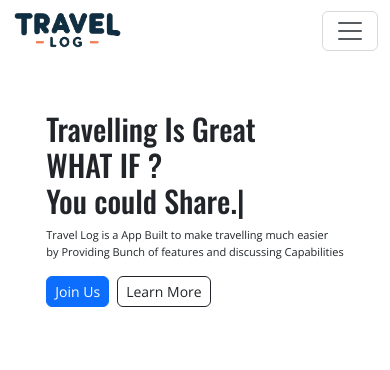
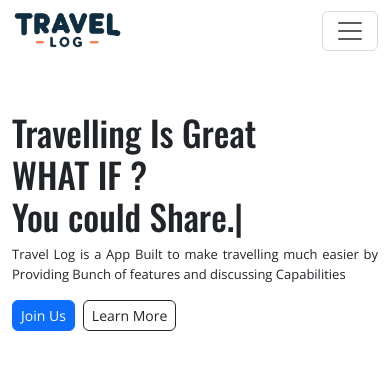
Before and after one commit to sumanbyte/travel-log-app, a React (Vite) app in the folder frontend/: page / in a window 390 px wide. Shown: the top 370 px of the page. Built offline with nearby package versions, Linux system fonts and the light colour scheme; no server answers.

Commit message:
ui improvements and responsiveness

```diff
--- a/frontend/src/components/About.jsx
+++ b/frontend/src/components/About.jsx
@@ -18,43 +18,43 @@ const About = () => {
       </div>
       <div className='d-flex flex-column '>
         <div className='d-flex justify-content-between align-items-center my-5 flex-wrap'>
-          <img src={Connect} alt="Connecting persons" width={300} height={300} />
+          <img className="img-full-width" src={Connect} alt="Connecting persons" width={300} height={300} />
           <div className='col-md-5'>
             <h1 className='font-owsald'>Connect...</h1>
             <p>Finding fellow travelers who share your passion and destination preferences. Let&apos;s connect and explore together.</p>
           </div>
         </div>
 
-        <div className='d-flex justify-content-between align-items-center my-5'>
+        <div className='d-flex justify-content-between align-items-center my-5 flex-wrap'>
           <div className='col-md-5'>
             <h1 className='font-owsald'>Discuss...</h1>
             <p>Join the conversation about your favorite travel spots and share your experiences with others who have been there.</p>
           </div>
-          <img src={Discuss} alt="Discussing Person" width={300} height={300} />
+          <img className="img-full-width" src={Discuss} alt="Discussing Person" width={300} height={300} />
 
         </div>
 
-        <div className='d-flex justify-content-between align-items-center my-5'>
-          <img src={Share} alt="Sharing Person" width={300} height={300} />
+        <div className='d-flex justify-content-between align-items-center my-5 flex-wrap'>
+          <img className="img-full-width" src={Share} alt="Sharing Person" width={300} height={300} />
           <div className='col-md-5'>
             <h1 className='font-owsald'>Share...</h1>
             <p>Post your travel logs and tips about various destinations. Engage with others and share your journey.</p>
           </div>
         </div>
 
-        <div className='d-flex justify-content-between align-items-center my-5'>
+        <div className='d-flex justify-content-between align-items-center my-5 flex-wrap'>
           <div className='col-md-5'>
             <h1 className='font-owsald'>Enjoy...</h1>
             <p>Experience the joy of discovering new places through the eyes of fellow travelers. Share, explore, and enjoy your adventures.</p>
           </div>
-          <img src={Enjoy} alt="Enjoying Person" width={300} height={300} />
+          <img className="img-full-width" src={Enjoy} alt="Enjoying Person" width={300} height={300} />
 
         </div>
       </div>
       <hr />
-      <div className="d-flex align-items-center justify-content-between">
-        <p className="font-owsald fs-3"><span className="">Developer:  </span> Suman Parajuli</p>
-        <div className="d-flex" style={{ gap: "20px" }}>
+      <div className="d-flex align-items-center justify-content-between flex-wrap">
+        <p className="font-owsald fs-3 dev-name" style={{margin: "0", paddingRight: "20px"}}><span className="">Developer:  </span> Suman Parajuli</p>
+        <div className="d-flex dev-info" style={{ gap: "30px" }}>
           <Link to={`https://github.com/sumanbyte`} target="_blank"
           ><FaGithub color="black" size={25} />
           </Link>
--- a/frontend/src/components/Home.jsx
+++ b/frontend/src/components/Home.jsx
@@ -31,7 +31,8 @@ const Home = () => {
                 />
               </span>
             </h1>
-            <p>Travel Log is a App Built to make travelling much easier <br /> by Providing Bunch of features and discussing Capabilities</p>
+            <p className='hero-text'>Travel Log is a App Built to make travelling much easier <br /> by Providing Bunch of features and discussing Capabilities</p>
+            <p className='hero-text-mobile'>Travel Log is a App Built to make travelling much easier by Providing Bunch of features and discussing Capabilities</p>
 
               <Link
                 type="button"
--- a/frontend/src/components/Login.jsx
+++ b/frontend/src/components/Login.jsx
@@ -52,7 +52,7 @@ const Login = () => {
   return (
     <div className="container my-4 d-flex justify-content-between align-items-center">
       <form className="form-control-sm col-md-6 login-signup-form" onSubmit={handleLogin}>
-        <h1 className="mb-4 fs-2 font-oswald">Login to Travel Log</h1>
+        <h1 className="mb-4 fs-2 font-owsald">Login to Travel Log</h1>
         <div className="mb-3">
           <label htmlFor="exampleInputEmail1" className="form-label">
             Email address
--- a/frontend/src/components/Navbar.jsx
+++ b/frontend/src/components/Navbar.jsx
@@ -56,8 +56,8 @@ const Navbar = () => {
                         </ul>
                         {!localStorage.getItem('auth-token') ? (
                             <>
-                                <Link className="btn btn-primary mx-1 btn-sm" to='/login'>Login</Link>
-                                <Link className="btn btn-success btn-sm" to='/signup'>Create Account</Link>
+                                <Link className="btn btn-primary mx-1 btn-sm" to='/login' onClick={handleClick}>Login</Link>
+                                <Link className="btn btn-success btn-sm" to='/signup' onClick={handleClick}>Create Account</Link>
                             </>
                         ) : (
                             <>
--- a/frontend/src/index.css
+++ b/frontend/src/index.css
@@ -75,6 +75,13 @@ nav {
   font-size: 1.25rem !important; /* Default font-size */
 }
 
+.hero-text-mobile{
+  display: none;
+}
+.hero-text{
+  display: block;
+}
+
 @media screen and (max-width: 991px) {
   #navbarSupportedContent {
     margin: 20px 0;
@@ -86,26 +93,40 @@ nav {
   .btn-responsive {
     padding: 0.375rem 0.75rem !important;
     font-size: 1rem !important;
-
   }
   .banner-left-text {
     font-size: 15px;
   }
-  .banner-text-heading{
+  .banner-text-heading {
     font-size: 45px;
   }
-  .margin-top-all{
+  .margin-top-all {
     margin-top: 50px;
   }
 }
 
 /* Small screen adjustments */
 @media screen and (max-width: 768px) {
-  .login-signup-img{
+  .login-signup-img {
     display: none;
   }
-  .login-signup-form{
+  .login-signup-form {
     width: 100%;
+  }
+  .img-full-width {
+    width: 100%;
+  }
+  .dev-name,
+  .dev-info {
+    width: 100%;
+  }
+  .dev-info {
+    align-items: center;
+    justify-content: center;
+    margin-top: 10px;
+  }
+  .dev-name {
+    text-align: center;
   }
   .btn-responsive {
     padding: 0.25rem 0.5rem !important; /* btn-sm equivalent padding */
@@ -113,11 +134,22 @@ nav {
   }
 }
 
-@media screen and (max-width: 456px){
+@media screen and (max-width: 456px) {
+  .banner-content-wrapper {
+    display: block;
+    justify-content: initial;
+    /* height: 100vh; */
+  }
   .banner-left-text {
-    font-size: 11px;
+    font-size: 13px;
   }
-  .banner-text-heading{
-    font-size: 30px;
+  .hero-text-mobile{
+    display: block;
+  }
+  .hero-text{
+    display: none;
+  }
+  .banner-text-heading {
+    font-size: 35px;
   }
 }
```
